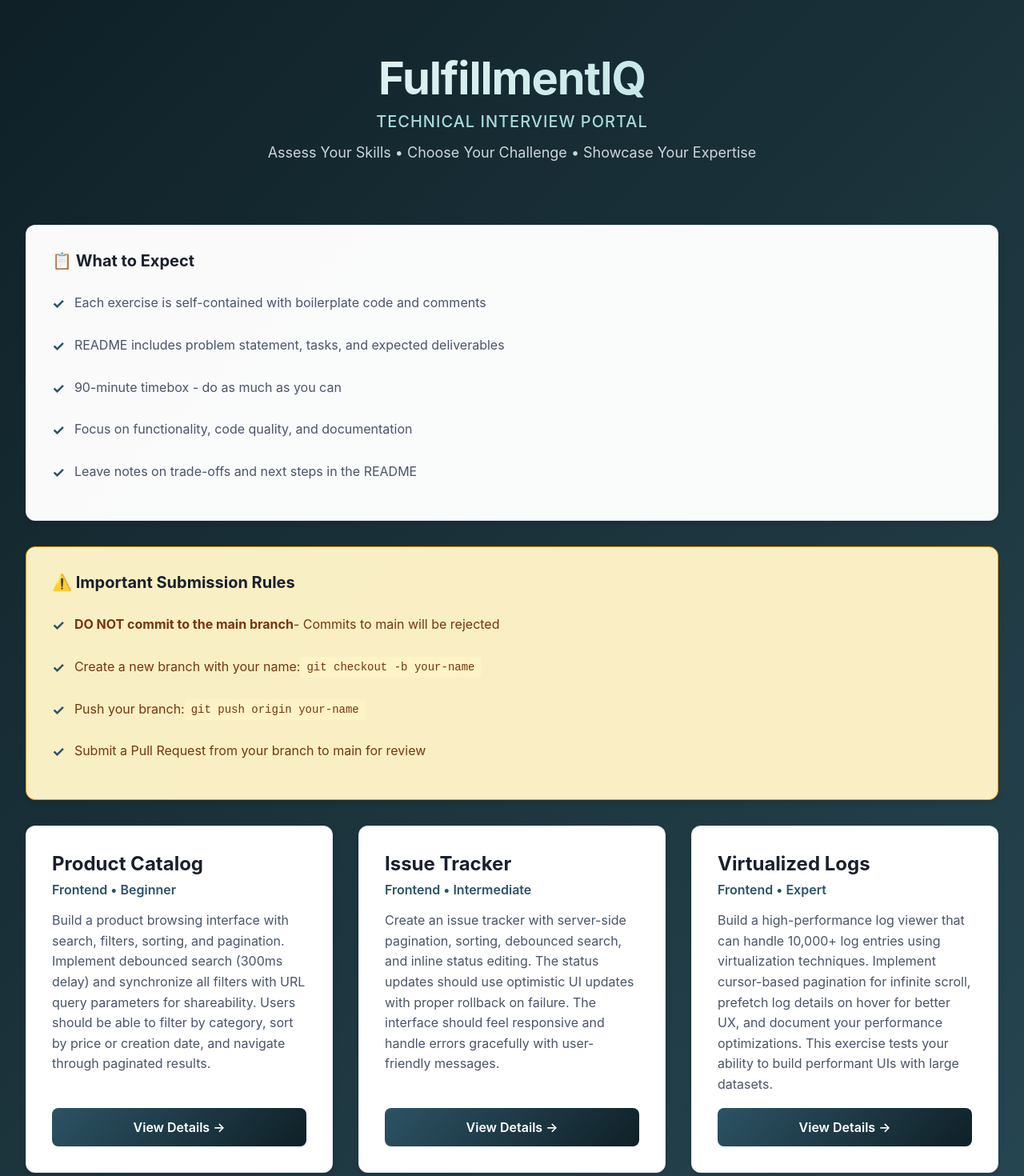
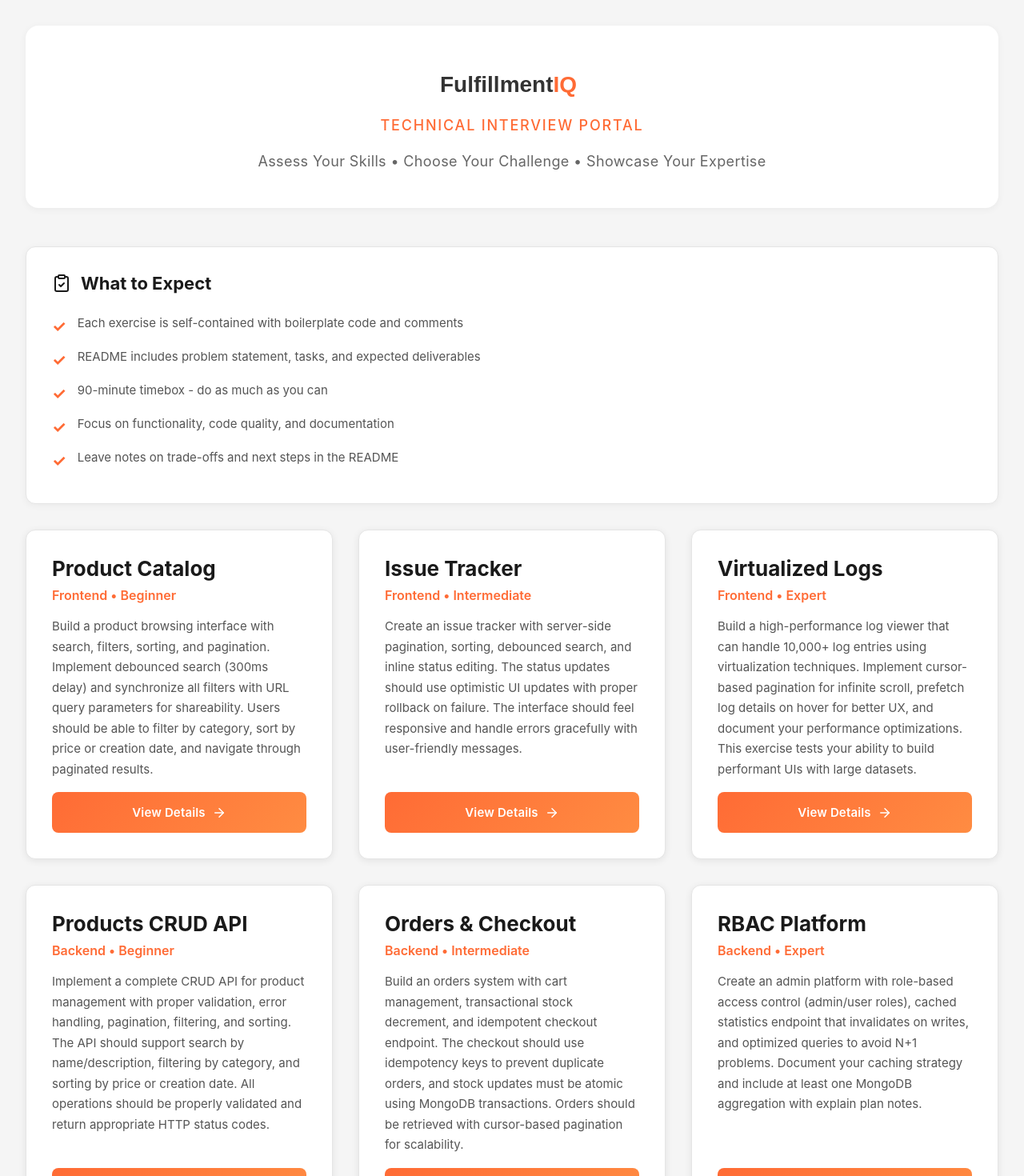
Before and after one commit to fiq-assessment/interview-kits-portal, a Next.js app: page / in a window 1280 px wide. Shown: the top 1470 px of the page at 80% size. Built offline with nearby package versions, Linux system fonts and the light colour scheme.

Commit message:
Update portal UI with improved design and styling

```diff
--- a/app/globals.css
+++ b/app/globals.css
@@ -6,9 +6,9 @@
 
 body {
   font-family: 'Inter', -apple-system, BlinkMacSystemFont, 'Segoe UI', Roboto, 'Helvetica Neue', Arial, sans-serif;
-  background: linear-gradient(135deg, #0f2027 0%, #203a43 50%, #2c5364 100%);
+  background: #f5f5f5;
   min-height: 100vh;
-  color: #1a202c;
+  color: #333333;
 }
 
 .container {
@@ -19,45 +19,54 @@ body {
 
 .header {
   text-align: center;
-  color: white;
+  color: #333333;
   margin-bottom: 3rem;
-  padding: 2rem 0;
+  padding: 3rem 0;
+  background: white;
+  border-radius: 16px;
+  box-shadow: 0 2px 10px rgba(0, 0, 0, 0.05);
 }
 
 .logo-section {
+  margin-bottom: 1.5rem;
+}
+
+.company-name {
+  font-size: 4rem;
+  margin-bottom: 0.5rem;
+  font-weight: 700;
+  letter-spacing: -0.02em;
+  color: #333333;
+}
+
+.logo-container {
+  display: flex;
+  align-items: center;
+  justify-content: center;
+  gap: 1rem;
   margin-bottom: 1rem;
 }
 
-.company-name {
-  font-size: 3.5rem;
-  margin-bottom: 0.5rem;
-  font-weight: 700;
-  letter-spacing: -0.02em;
-  background: linear-gradient(135deg, #ffffff 0%, #a8dadc 100%);
-  -webkit-background-clip: text;
-  -webkit-text-fill-color: transparent;
-  background-clip: text;
-}
-
 .logo-subtitle {
-  font-size: 1.25rem;
+  font-size: 1.125rem;
   font-weight: 500;
-  color: #a8dadc;
-  letter-spacing: 0.05em;
+  color: #ff6b35;
+  letter-spacing: 0.1em;
   text-transform: uppercase;
+  margin-top: 0.5rem;
 }
 
 .tagline {
   font-size: 1.125rem;
-  opacity: 0.9;
   font-weight: 400;
-  color: #e2e8f0;
-  margin-top: 1rem;
+  color: #666666;
+  margin-top: 1.5rem;
+  letter-spacing: 0.02em;
 }
 
 .grid {
   display: grid;
-  grid-template-columns: repeat(auto-fit, minmax(350px, 1fr));
+  grid-template-columns: repeat(auto-fit, minmax(360px, 1fr));
   gap: 2rem;
   margin-bottom: 3rem;
 }
@@ -66,20 +75,38 @@ body {
   background: white;
   border-radius: 12px;
   padding: 2rem;
-  box-shadow: 0 4px 6px rgba(0, 0, 0, 0.1);
-  transition: all 0.3s ease;
+  box-shadow: 0 2px 10px rgba(0, 0, 0, 0.08);
+  transition: all 0.3s cubic-bezier(0.4, 0, 0.2, 1);
   cursor: pointer;
   display: flex;
   flex-direction: column;
   text-decoration: none;
   color: inherit;
-  border: 1px solid rgba(226, 232, 240, 0.8);
+  border: 1px solid #e5e5e5;
+  position: relative;
+  overflow: hidden;
+}
+
+.card::before {
+  content: '';
+  position: absolute;
+  top: 0;
+  left: 0;
+  right: 0;
+  height: 4px;
+  background: linear-gradient(90deg, #ff6b35 0%, #ff8c42 100%);
+  transform: scaleX(0);
+  transition: transform 0.3s ease;
+}
+
+.card:hover::before {
+  transform: scaleX(1);
 }
 
 .card:hover {
-  transform: translateY(-4px);
-  box-shadow: 0 12px 24px rgba(44, 83, 100, 0.25);
-  border-color: #2c5364;
+  transform: translateY(-6px);
+  box-shadow: 0 12px 30px rgba(255, 107, 53, 0.15);
+  border-color: #ff6b35;
 }
 
 .card-content {
@@ -97,16 +124,17 @@ body {
 
 .card-badge {
   display: inline-block;
-  padding: 0.25rem 0.75rem;
-  border-radius: 20px;
+  padding: 0.375rem 0.875rem;
+  border-radius: 24px;
   font-size: 0.75rem;
   font-weight: 600;
   text-transform: uppercase;
+  letter-spacing: 0.05em;
 }
 
 .badge-beginner {
-  background: #d1fae5;
-  color: #065f46;
+  background: #dcfce7;
+  color: #166534;
 }
 
 .badge-intermediate {
@@ -120,8 +148,8 @@ body {
 }
 
 .badge-fe {
-  background: #dbeafe;
-  color: #1e40af;
+  background: #fff4ed;
+  color: #c2410c;
 }
 
 .badge-be {
@@ -135,23 +163,24 @@ body {
 }
 
 .card h2 {
-  font-size: 1.5rem;
+  font-size: 1.625rem;
   margin-bottom: 0.5rem;
-  color: #1a202c;
+  color: #1a1a1a;
   font-weight: 700;
 }
 
 .card h3 {
   font-size: 1rem;
-  color: #2c5364;
+  color: #ff6b35;
   margin-bottom: 1rem;
   font-weight: 600;
 }
 
 .card p {
-  color: #4a5568;
-  line-height: 1.6;
+  color: #555555;
+  line-height: 1.7;
   margin-bottom: 1rem;
+  font-size: 0.9375rem;
 }
 
 .card-description {
@@ -166,19 +195,20 @@ body {
 }
 
 .tech-tag {
-  background: #f7fafc;
-  padding: 0.25rem 0.5rem;
-  border-radius: 6px;
+  background: #f9f9f9;
+  padding: 0.375rem 0.75rem;
+  border-radius: 8px;
   font-size: 0.75rem;
-  color: #2d3748;
-  border: 1px solid #e2e8f0;
+  color: #666666;
+  border: 1px solid #e5e5e5;
+  font-weight: 500;
 }
 
 .btn {
   display: inline-block;
   width: 100%;
-  padding: 0.875rem 1.5rem;
-  background: linear-gradient(135deg, #2c5364 0%, #0f2027 100%);
+  padding: 1rem 1.5rem;
+  background: linear-gradient(135deg, #ff6b35 0%, #ff8c42 100%);
   color: white;
   text-decoration: none;
   border-radius: 8px;
@@ -187,41 +217,43 @@ body {
   margin-top: auto;
   transition: all 0.3s ease;
   border: none;
+  font-size: 0.9375rem;
+  letter-spacing: 0.01em;
 }
 
 .btn:hover {
-  background: linear-gradient(135deg, #203a43 0%, #0f2027 100%);
-  transform: translateY(-1px);
-  box-shadow: 0 4px 12px rgba(44, 83, 100, 0.3);
+  background: linear-gradient(135deg, #ff8c42 0%, #ffa05c 100%);
+  transform: translateY(-2px);
+  box-shadow: 0 8px 20px rgba(255, 107, 53, 0.25);
 }
 
 .footer {
   text-align: center;
-  color: white;
-  margin-top: 3rem;
-  padding: 2rem 0;
-  border-top: 1px solid rgba(255, 255, 255, 0.1);
+  color: #666666;
+  margin-top: 4rem;
+  padding: 2.5rem 0;
+  border-top: 1px solid #e5e5e5;
 }
 
 .footer p {
-  opacity: 0.8;
   font-size: 0.875rem;
+  line-height: 1.6;
 }
 
 .info-box {
-  background: rgba(255, 255, 255, 0.98);
+  background: white;
   border-radius: 12px;
   padding: 2rem;
   margin-bottom: 2rem;
-  box-shadow: 0 4px 6px rgba(0, 0, 0, 0.1);
-  border: 1px solid rgba(226, 232, 240, 0.8);
+  box-shadow: 0 2px 10px rgba(0, 0, 0, 0.05);
+  border: 1px solid #e5e5e5;
 }
 
 .info-box h3 {
-  margin-bottom: 1rem;
-  color: #1a202c;
+  margin-bottom: 1.25rem;
+  color: #1a1a1a;
   font-weight: 700;
-  font-size: 1.25rem;
+  font-size: 1.375rem;
 }
 
 .info-box ul {
@@ -230,18 +262,43 @@ body {
 }
 
 .info-box li {
-  padding: 0.75rem 0;
-  color: #4a5568;
-  line-height: 1.6;
+  padding: 0.875rem 0;
+  color: #555555;
+  line-height: 1.7;
   display: flex;
   align-items: flex-start;
+  font-size: 0.9375rem;
+}
+
+.compact-list li {
+  padding: 0.25rem 0;
 }
 
 .info-box li::before {
   content: "✓";
-  color: #2c5364;
+  color: #ff6b35;
   font-weight: bold;
-  margin-right: 0.75rem;
-  font-size: 1.125rem;
+  margin-right: 0.875rem;
+  font-size: 1.25rem;
   flex-shrink: 0;
 }
+
+.info-box code {
+  background: #f9f9f9;
+  padding: 0.25rem 0.625rem;
+  border-radius: 6px;
+  font-family: 'Monaco', 'Courier New', monospace;
+  font-size: 0.875rem;
+  color: #ff6b35;
+  border: 1px solid #e5e5e5;
+}
+
+.info-box strong {
+  color: #1a1a1a;
+  font-weight: 600;
+}
+
+.logo-image {
+  height: 60px;
+  width: auto;
+}
--- a/app/page.tsx
+++ b/app/page.tsx
@@ -1,35 +1,35 @@
 import Link from 'next/link';
 import { exercises } from './data/exercises';
+import { Target, ClipboardCheck, ArrowRight } from 'lucide-react';
 
 export default function HomePage() {
   return (
     <div className="container">
       <div className="header">
         <div className="logo-section">
-          <h1 className="company-name">FulfillmentIQ</h1>
+          <div className="logo-container">
+            <svg width="200" height="50" viewBox="0 0 200 50" xmlns="http://www.w3.org/2000/svg">
+              <text x="10" y="35" fontFamily="Arial, sans-serif" fontSize="28" fontWeight="bold" fill="#333333">
+                Fulfillment<tspan fill="#ff6b35">IQ</tspan>
+              </text>
+            </svg>
+          </div>
           <div className="logo-subtitle">Technical Interview Portal</div>
         </div>
         <p className="tagline">Assess Your Skills • Choose Your Challenge • Showcase Your Expertise</p>
       </div>
 
       <div className="info-box">
-        <h3>📋 What to Expect</h3>
-        <ul>
+        <div style={{ display: 'flex', alignItems: 'center', gap: '0.75rem', marginBottom: '1.25rem' }}>
+          <ClipboardCheck size={24} color="#1a1a1a" strokeWidth={2} />
+          <h3 style={{ margin: 0 }}>What to Expect</h3>
+        </div>
+        <ul className="compact-list">
           <li>Each exercise is self-contained with boilerplate code and comments</li>
           <li>README includes problem statement, tasks, and expected deliverables</li>
           <li>90-minute timebox - do as much as you can</li>
           <li>Focus on functionality, code quality, and documentation</li>
           <li>Leave notes on trade-offs and next steps in the README</li>
-        </ul>
-      </div>
-
-      <div className="info-box" style={{ background: 'rgba(254, 243, 199, 0.98)', borderColor: '#f59e0b' }}>
-        <h3>⚠️ Important Submission Rules</h3>
-        <ul>
-          <li style={{ color: '#78350f' }}><strong>DO NOT commit to the main branch</strong> - Commits to main will be rejected</li>
-          <li style={{ color: '#78350f' }}>Create a new branch with your name: <code style={{ background: '#fef3c7', padding: '0.125rem 0.5rem', borderRadius: '4px', fontSize: '0.875rem' }}>git checkout -b your-name</code></li>
-          <li style={{ color: '#78350f' }}>Push your branch: <code style={{ background: '#fef3c7', padding: '0.125rem 0.5rem', borderRadius: '4px', fontSize: '0.875rem' }}>git push origin your-name</code></li>
-          <li style={{ color: '#78350f' }}>Submit a Pull Request from your branch to main for review</li>
         </ul>
       </div>
 
@@ -43,8 +43,9 @@ export default function HomePage() {
               <p>{exercise.description}</p>
             </div>
 
-            <div className="btn">
-              View Details →
+            <div className="btn" style={{ display: 'flex', alignItems: 'center', justifyContent: 'center', gap: '0.5rem' }}>
+              <span>View Details</span>
+              <ArrowRight size={18} />
             </div>
           </Link>
         ))}
--- a/package.json
+++ b/package.json
@@ -8,6 +8,7 @@
     "start": "next start"
   },
   "dependencies": {
+    "lucide-react": "^0.546.0",
     "next": "^14.2.0",
     "react": "^18.3.0",
     "react-dom": "^18.3.0"
```
Also changed, not shown: app/details/[id]/page.tsx (+138 -265 lines), 1 other file (tests, documents, lock files or other folders).
